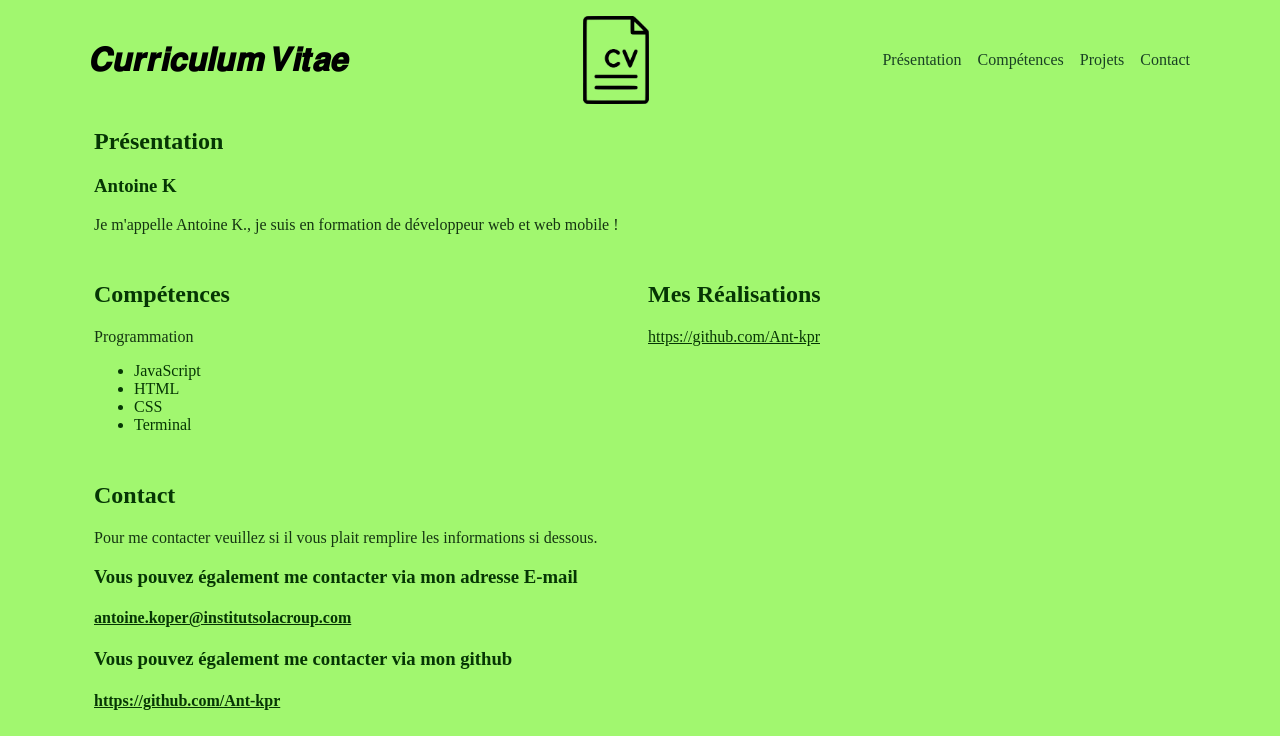
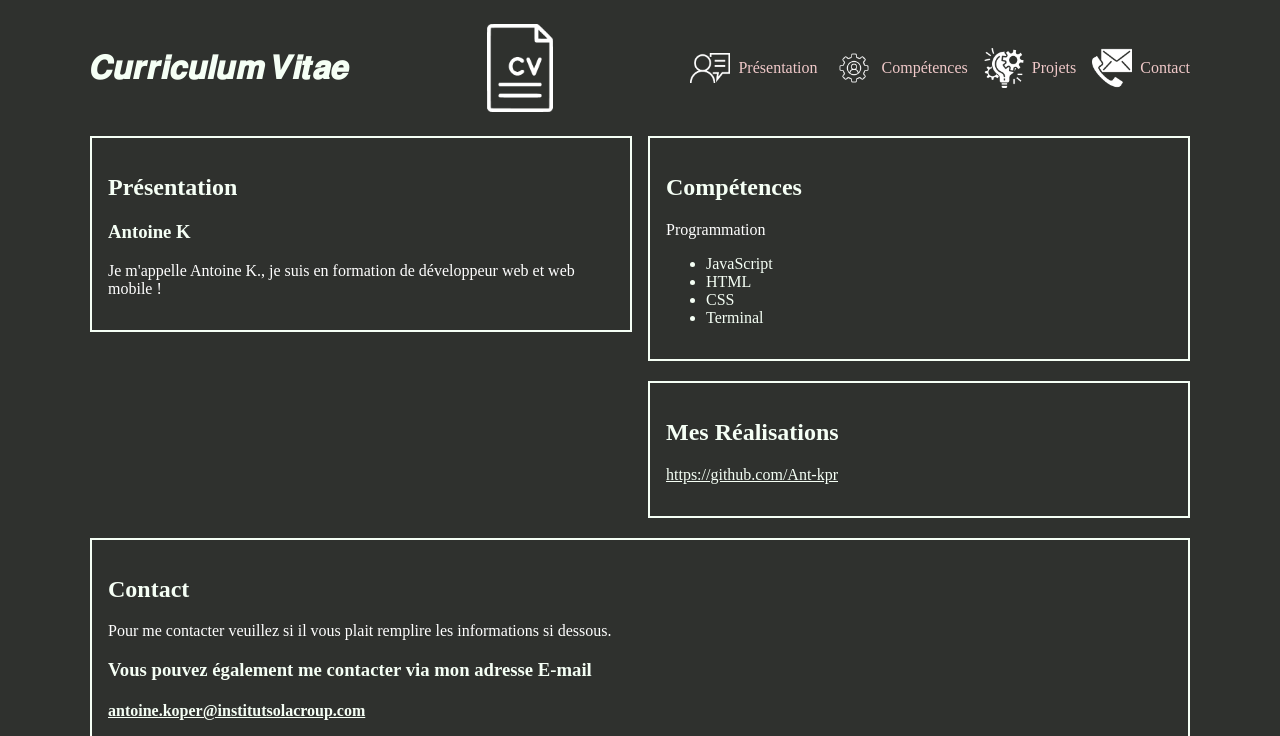
Before and after one commit to Ant-kpr/page-perso, a plain HTML site: page index.html in a window 1280 px wide. Shown: the top 736 px of the page. Drawn offline with Linux system fonts and the light colour scheme.

Commit message:
modif cv

```diff
--- a/index.html
+++ b/index.html
@@ -1,4 +1,3 @@
-
 <!doctype html>
 <html lang="fr">
 <head>
@@ -9,20 +8,41 @@
 </head>
 
 <body>
+
   <header class="entete">
     <h1>𝑪𝒖𝒓𝒓𝒊𝒄𝒖𝒍𝒖𝒎 𝑽𝒊𝒕𝒂𝒆</h1>
-
-    <img src="image.png" alt="logo CV">
+    <img src="img/image.png" alt="logo CV">
+    <nav class="menu">
 
 <nav class="menu">
-      <a href="#presentation">Présentation</a>
-      <a href="#competences">Compétences</a>
-      <a href="#projets">Projets</a>
-      <a href="#contact">Contact</a>
+
+  <a href="#presentation">
+    <img src="img/presentation.png" alt="Présentation">
+    Présentation
+  </a>
+
+  <a href="#competences">
+    <img src="img/competence.png" alt="Compétences">
+    Compétences
+  </a>
+
+  <a href="#projets">
+    <img src="img/projets.png" alt="Projets">
+    Projets
+  </a>
+
+  <a href="#contact">
+    <img src="img/contact.png" alt="Contact">
+    Contact
+  </a>
+
 </nav>
   </header>
 
+
+
   <main>
+
     <section id="presentation">
       <h2>Présentation</h2>
       <h3>Antoine K</h3>
@@ -31,9 +51,6 @@
         de développeur web et web mobile !
       </p>
     </section>
-
-
-    <div class="grille-sections">
 
     <section id="competences">
       <h2>Compétences</h2>
@@ -45,6 +62,7 @@ de développeur web et web mobile !
         <li>Terminal</li>
       </ul>
     </section>
+
     <section id="projets">
       <h2>Mes Réalisations</h2>
       <p>
@@ -52,19 +70,16 @@ de développeur web et web mobile !
       </p>
     </section>
 
-    </div>
-
     <section id="contact">
       <h2>Contact</h2>
       <p>Pour me contacter veuillez si il vous plait remplire les informations si dessous.</p>
-      <p>
+
       <h3>Vous pouvez également me contacter via mon adresse E-mail</h3>
-         <h4><a href="antoine.koper@institutsolacroup.com">antoine.koper@institutsolacroup.com</a>
-         </h4>
+      <h4><a href="antoine.koper@institutsolacroup.com">antoine.koper@institutsolacroup.com</a></h4>
+
       <h3>Vous pouvez également me contacter via mon github</h3>
       <h4><a href="https://github.com/Ant-kpr">https://github.com/Ant-kpr</a></h4>
 
-    </section>
       <form>
         <fieldset>
           <legend>Vos coordonnées</legend>
@@ -79,11 +94,13 @@ de développeur web et web mobile !
 
         <button type="submit">Envoyer</button>
       </form>
+    </section>
 
   </main>
 
   <footer>
     Mentions obligatoires
   </footer>
+
 </body>
 </html>
--- a/style.css
+++ b/style.css
@@ -1,9 +1,9 @@
 :root {
-  --couleur-texte: #063604;
-  --couleur-sous-text: #143511;
-  --couleur-autre: #180e0e;
-  --couleur-lien: #194123;
-  --couleur-back: #a1f76f;
+  --couleur-texte: #f5fff5;
+  --couleur-sous-text: #ffffff;
+  --couleur-autre: #140c0c;
+  --couleur-lien: #f0c9c9;
+  --couleur-back: #2f312e;
 
   --espace-1: 0.25rem;
   --espace-2: 0.5rem;
@@ -26,7 +26,7 @@ body {
 }
 
 h1 {
-  color: rgb(0, 0, 0);
+  color: var(--couleur-texte);
 }
 
 h2 {
@@ -42,10 +42,12 @@ p {
   flex-direction: column;
   align-items: center;
   gap: var(--espace-3);
+  padding-bottom: var(--espace-4);
 }
 
 img {
   height: var(--espace-5);
+  filter: brightness(0) invert(1);
 }
 
 .menu {
@@ -56,19 +58,45 @@ img {
 }
 
 .menu a {
+  display: flex;
+  flex-direction: row;
+  align-items: center;
+  gap: var(--espace-2);
   color: var(--couleur-lien);
   text-decoration: none;
 }
 
+.menu img {
+  width: 40px;
+  height: 40px;
+  object-fit: contain;
+}
+
+main {
+  display: grid;
+  grid-template-columns: 1fr;
+  gap: var(--espace-3);
+}
+
 section {
   margin-bottom: var(--espace-1);
-  padding: var(--espace-1);
+  padding: var(--espace-3);
 }
 
-.grille-sections{
-  display: grid;
-  grid-template-columns: 1fr;
-  gap: var(--espace-2);
+#presentation {
+  border: 2px solid var(--couleur-texte);
+}
+
+#competences {
+  border: 2px solid var(--couleur-texte);
+}
+
+#projets {
+  border: 2px solid var(--couleur-texte);
+}
+
+#contact {
+  border: 2px solid var(--couleur-texte);
 }
 
 form {
@@ -90,20 +118,23 @@ footer {
   text-align: center;
   padding: var(--espace-3);
 }
-a{
+
+a {
   color: var(--couleur-texte);
 }
 
 @media (min-width: 768px) {
+
   body {
     max-width: 1100px;
     margin: 0 auto;
-    padding: var(--espace-3);
+    padding: var(--espace-4);
   }
 
   .entete {
     flex-direction: row;
     justify-content: space-between;
+    align-items: center;
   }
 
   .menu {
@@ -111,7 +142,20 @@ a{
     gap: var(--espace-3);
   }
 
-  .grille-sections {
-    grid-template-columns: repeat(2, 1fr);
+  main {
+    grid-template-columns: 1fr 1fr;
+    align-items: start;
+  }
+
+  #presentation {
+    grid-row: span 2;
+  }
+
+  #contact {
+    grid-column: 1 / -1;
+  }
+
+  #contact form {
+    max-width: 500px;
   }
 }
```
Also changed, not shown: img/competence.png (added), img/contact.png (added), img/image.png (renamed from image.png), img/presentation.png (added), img/projets.png (added). Lines whose indentation alone changed are shown as unchanged.
